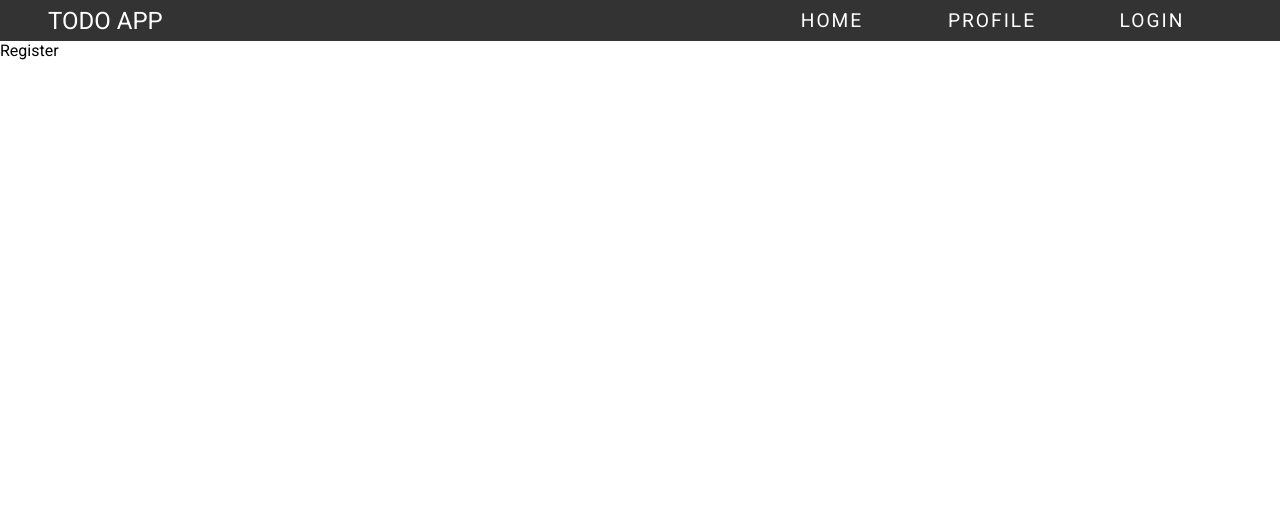
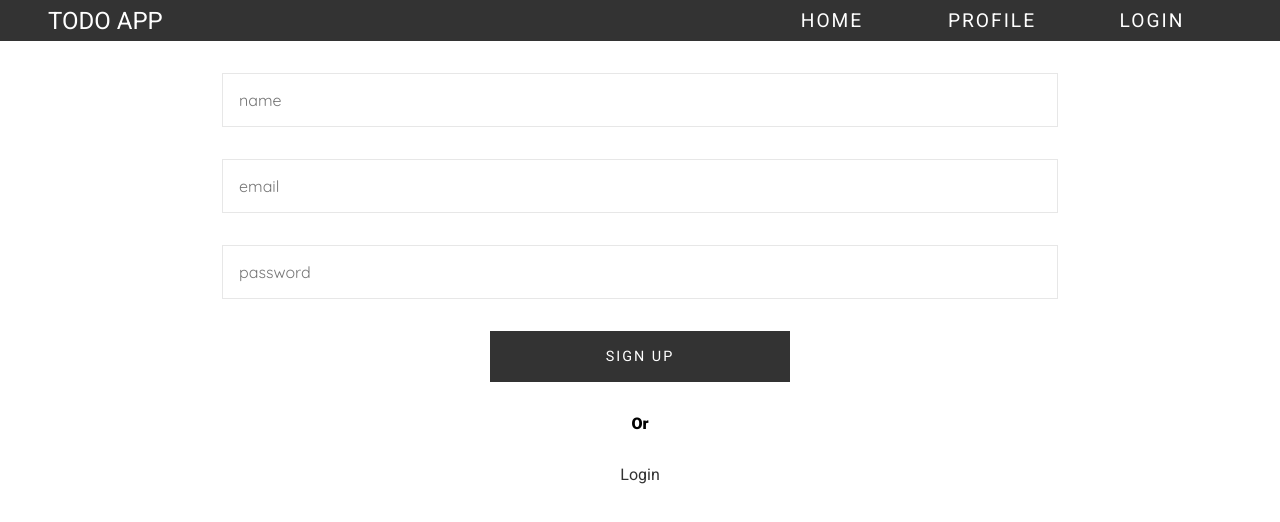
Before and after one commit to Anant2898/TodoApp_FrontEnd, a React (Vite) app: page /register in a window 1280 px wide. Shown: the top 522 px of the page. Built offline with nearby package versions, Linux system fonts and the light colour scheme.

Commit message:
the changes u made

```diff
--- a/src/App.jsx
+++ b/src/App.jsx
@@ -6,19 +6,21 @@ import Header from './components/Header';
 import Profile from './pages/Profile';
 import Login from './pages/Login';
 import Register from './pages/Register';
+import { Toaster } from 'react-hot-toast';
 function App() {
-  const [count, setCount] = useState(0)
 
   return (
 
       <Router>
         <Header />
          <Routes>
+
             <Route path='/' element={<Home/>}/ >
             <Route path='/profile' element={<Profile/>}/>
             <Route path='/login' element={<Login/>}/>
             <Route path='/register' element={<Register/>}/>
          </Routes>
+         <Toaster/>
       </Router>
 
   )
--- a/src/pages/Login.jsx
+++ b/src/pages/Login.jsx
@@ -1,9 +1,19 @@
 import React from 'react'
-
+import { Link } from 'react-router-dom';
 const Login = () => {
   return (
-    <div>Login</div>
-  )
+    <div className='login'>
+        <section>
+            <form >
+                <input type="email" placeholder='email' />
+                <input type="password" placeholder='password' />
+                <button type='submit'>Login</button>
+                <h4>Or</h4>
+                <Link to={"/register"} >Sign up</Link>
+            </form>
+        </section>
+    </div>
+  );
 }
 
 export default Login
--- a/src/pages/Register.jsx
+++ b/src/pages/Register.jsx
@@ -1,8 +1,45 @@
-import React from 'react'
+import React, { useState } from 'react'
+import { Link } from 'react-router-dom'
+import axios from 'axios';
+import toast from 'react-hot-toast';
 
 const Register = () => {
+  const [name, setName] = useState("");
+  const [email, setEmail] = useState("");
+  const [password, setPassword] = useState("");
+    const submitHandler =  async (event)=>{
+            event.preventDefault();
+            console.log(name,email,password);
+            try{
+              var {data} = await axios.get("https://nodejs-todo-app-pgep.onrender.com/api/v1/users/logout", {
+                name,email,password
+              },{
+                headers: {
+                  'Content-Type': 'application/json'
+                },
+                withCredentials:true
+              })
+              toast.success(data.message);
+            }
+            catch(error)
+            {
+                toast.error(data.message);
+                console.log(error);
+            }
+    }
   return (
-    <div>Register</div>
+    <div className='login'>
+        <section>
+            <form onSubmit={submitHandler}>
+                <input required type="text" value={name} onChange={(e)=>{ setName(e.target.value) }} placeholder='name' />
+                <input required type="email" value={email} onChange={(e)=>{ setEmail(e.target.value) }} placeholder='email' />
+                <input required type="password" value={password} onChange={(e)=>{ setPassword(e.target.value) }} placeholder='password' />
+                <button type='submit'>Sign up</button>
+                <h4>Or</h4>
+                <Link to={"/login"} >Login</Link>
+            </form>
+        </section>
+    </div>
   )
 }
 
--- a/src/styles/app.scss
+++ b/src/styles/app.scss
@@ -9,10 +9,10 @@
   font-family: "Roboto", sans-serif;
 }
 
-@import "features";
-@import "header";
-@import "login";
-@import "mediaquery";
+@import "./features.scss";
+@import "./header.scss";
+@import "./login.scss";
+@import "./mediaquery.scss";
 
 a {
   text-decoration: none;
```
